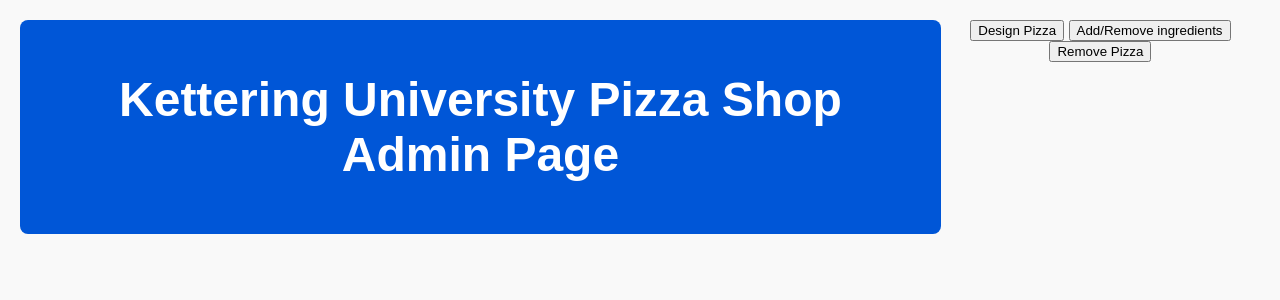
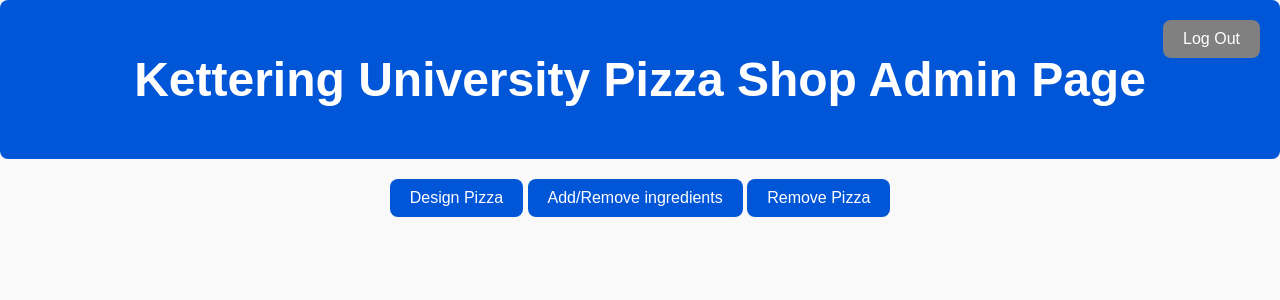
Before and after one commit to ray6042/CS471-PizzaShop, a Flask app: page /admin/ in a window 1280 px wide. Shown: the top 300 px of the page. Run offline with Flask 3, Linux system fonts and the light colour scheme.

Commit message:
Admin Login, Logout, Checkout features

```diff
--- a/run.py
+++ b/run.py
@@ -45,10 +45,18 @@
     login_data['username'] = request.form.get("username")
     login_data['password'] = request.form.get("password")
 
+    print("test")
+
     # Check if username and password match
-    if collectionLogin.find_one(login_data):
-        flash('Login successful!', 'success')
-        return render_template("StoreFront.html")
+    user = collectionLogin.find_one(login_data)
+    if user:
+        # if login successful, check access level
+        access = user['access']
+
+        if access == 'admin':
+            return render_template("PizzaAdmin.html")
+        else:
+            return render_template("StoreFront.html")
     else:
         if collectionLogin.find_one({"username": login_data['username']}):
             flash('Incorrect password! Please try again.', 'error')
@@ -62,6 +70,7 @@
     sign_up_data = {}
     sign_up_data['username'] = request.form.get("newUsername")
     sign_up_data['password'] = request.form.get("newPassword")
+    sign_up_data['access'] = 'user' #default access level, admin must be manually set
     confirmPassword = request.form.get("confirmPassword")
 
     # Check if passwords match
@@ -168,16 +177,31 @@
 @app.route('/admin/')
 def admin():
     return render_template("PizzaAdmin.html")
-@app.route('/admin/design')
-def admin():
+@app.route('/admin-design')
+def admin_design():
     return render_template("DesignPizza.html")
-@app.route('/admin/add-remove')
-def admin():
+@app.route('/admin-add-remove')
+def admin_pizzaDesign():
     return render_template("AddandRemove.html")
-@app.route('/admin/pizza-remover')
-def admin():
+@app.route('/admin-pizza-remover')
+def admin_pizzaRemove():
     return render_template("RemovePizza.html")
 
+# Handle logout
+@app.route('/logout/')
+def logout():
+    #clear login data and order data to reset app
+    global login_data
+    global order_data
+    global orderItemCount
+    global currentOrderID
+    login_data = {}
+    order_data = {}
+    orderItemCount = 0
+    currentOrderID = ""
+    return render_template("LoginPage.html")
+
+# Run the app
 if __name__ == "__main__":
     app.secret_key='test secret key'
     app.config['SESSION_TYPE'] = 'filesystem'
--- a/static/styles/styleSheet.css
+++ b/static/styles/styleSheet.css
@@ -139,6 +139,28 @@
     padding: 20px;
 }
 
+.button-container {
+    display: flex;
+    justify-content: center;
+    margin-top: 20px;
+    gap: 20px;
+    width: 100%;
+}
+
+.admin-btn {
+    background-color: #0056d7;
+    color: white;
+    border: none;
+    border-radius: 8px;
+    padding: 10px 20px;
+    font-size: 16px;
+    cursor: pointer;
+}
+
+.admin-btn:hover {
+    background-color: #004bb5;
+}
+
 .menu {
     display: grid;
     grid-template-columns: repeat(3, 1fr);
@@ -274,6 +296,28 @@
     width: var(--progress);
     height: 100%;
     background-color: #0056d7;
+}
+
+/* Logout Button Positioning */
+.logout-btn-container {
+    position: absolute;
+    top: 0px;
+    right: 20px;
+}
+
+.logout-btn {
+    background-color: #808080;
+    color: white;
+    border: none;
+    border-radius: 8px;
+    padding: 10px 20px;
+    font-size: 16px;
+    cursor: pointer;
+    margin-top: 20px;
+}
+
+.logout-btn:hover {
+    background-color: #666666;
 }
 
 .progress-indicator {
--- a/templates/LoginPage.html
+++ b/templates/LoginPage.html
@@ -49,6 +49,7 @@
           <span class="btn-text">Sign Up</span>
         </div>
       </button>
+
       {% with errors = get_flashed_messages(category_filter=["error"]) %}
       {% if errors %}
       <div class="alert alert-danger alert-dismissible fade show" role="alert">
@@ -57,7 +58,6 @@
                 <li>{{ msg }}</li>
                 {% endfor -%}
             </ul>
-
           <button type="button" class="btn-close" data-bs-dismiss="alert"
                   aria-label="Close"></button>
       </div>
@@ -66,7 +66,7 @@
 
       {% with messages = get_flashed_messages(category_filter=["success"]) %}
       {% if messages %}
-      <div class="alert alert-success alert-dismissible fade show"role="alert">
+      <div class="alert alert-success alert-dismissible fade show" role="alert"></div>
         <ul>
           {%- for msg in messages %}
           <li>{{ msg }}</li>
--- a/templates/PizzaAdmin.html
+++ b/templates/PizzaAdmin.html
@@ -7,15 +7,19 @@
 <meta name="viewport" content="width=device-width, initial-scale=1">
 </head>
 <body>
-<div class="container">
   <div class="header">
     <h1>Kettering University Pizza Shop Admin Page</h1>
   </div>
-  <div class="buttons">
-    <button class="button" onclick="window.location.href='/admin/design';">Design Pizza</button>
-    <button class="button" onclick="window.location.href='/admin/add-remove';">Add/Remove ingredients</button>
-    <button class="button" onclick="window.location.href='/admin/pizza-remover';">Remove Pizza</button>
+
+  <div class="button-container"></div>
+    <button class="admin-btn" onclick="window.location.href='/admin-design';">Design Pizza</button>
+    <button class="admin-btn" onclick="window.location.href='/admin-add-remove';">Add/Remove ingredients</button>
+    <button class="admin-btn" onclick="window.location.href='/admin-pizza-remover';">Remove Pizza</button>
   </div>
-</div>
+
+  <div class="logout-btn-container">
+    <form action="{{ url_for('logout')}}" onsubmit="return confirm('Are you sure you want to log out?');">
+      <button name="logout" id="logout" type="submit" class="logout-btn">Log Out</button>
+    </form>
 </body>
 </html>
--- a/templates/Tracking.html
+++ b/templates/Tracking.html
@@ -28,6 +28,11 @@
             <p id="order" name="order"></p>
 
         </div>
+    </div>
+    <div class="logout-btn-container">
+        <form action="{{ url_for('logout')}}" onsubmit="return confirm('Are you sure you want to leave tracking?');">
+            <button name="logout" id = "logout" type="submit" class="logout-btn">Return to Main Menu</button>
+        </form>
     </div>
     <script>
         var progress = document.documentElement;
```
Also changed, not shown: templates/StoreFront.html (+12 -3 lines).
